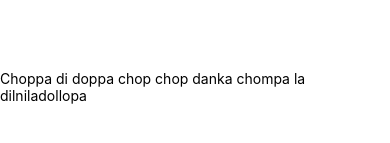
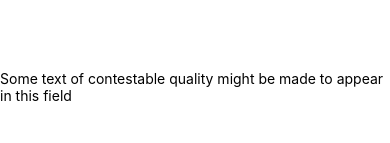
Before and after one commit to ssttv/react-native-auth-system, a React Native app: screen / in a window 390 px wide. Shown: the part 335-478 px from the top of the page. Built offline with nearby package versions, Linux system fonts and the light colour scheme.

Commit message:
fix: correct typos

```diff
--- a/App.js
+++ b/App.js
@@ -22,7 +22,9 @@ export default class App extends React.Component {
   render() {
     return (
       <View style={styles.container}>
-        <Text>Choppa di doppa chop chop danka chompa la dilniladollopa</Text>
+        <Text>
+          Some text of contestable quality might be made to appear in this field
+        </Text>
       </View>
     );
   }
```
